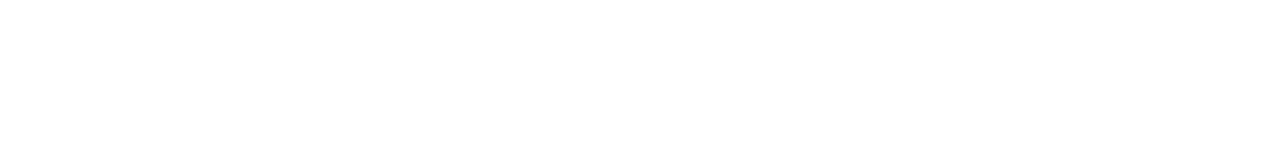
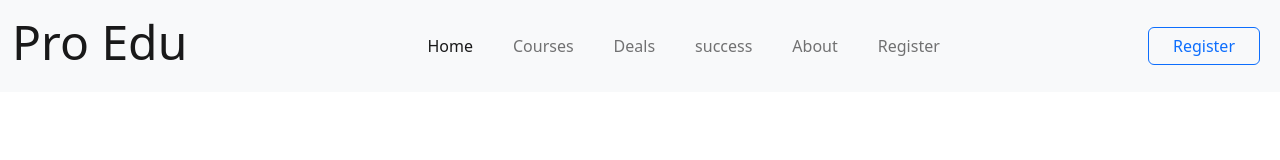
Before and after one commit to songramshrabonm1/edTech-website, a plain HTML site: page index.html in a window 1280 px wide. Drawn offline with nearby package versions, Linux system fonts and the light colour scheme.

Commit message:
navbar-added

```diff
--- a/index.html
+++ b/index.html
@@ -20,7 +20,49 @@
 </head>
 <body>
 
+    <header>
+        <nav class="navbar navbar-expand-lg bg-light">
+            <div class="container-fluid">
+              <a class="navbar-brand" href="#"><h2 class=" display-5">Pro Edu</h2></a>
 
+              <button class="navbar-toggler ms-auto " type="button" data-bs-toggle="collapse" data-bs-target="#navbarNav" aria-controls="navbarNav" aria-expanded="false" aria-label="Toggle navigation">
+                <span class="navbar-toggler-icon"></span>
+              </button>
+
+              <div class="collapse navbar-collapse justify-content-evenly" id="navbarNav">
+                <ul class="navbar-nav ">
+                  <li class="nav-item">
+                    <a class="nav-link active ms-4" aria-current="page" href="#">Home</a>
+                  </li>
+                  <li class="nav-item ms-4">
+                    <a class="nav-link" href="#">Courses</a>
+                  </li>
+                  <li class="nav-item ms-4">
+                    <a class="nav-link" href="#">Deals</a>
+                  </li>
+                  <li class="nav-item ms-4">
+                    <a class="nav-link">success</a>
+
+                  </li>
+                  <li class="nav-item ms-4">
+                    <a class="nav-link" href="#">About</a>
+                  </li>
+
+                  <li class="nav-item ms-4">
+                    <a class="nav-link" href="#">Register</a>
+                  </li>
+                </ul>
+
+
+              </div>
+              <div class="px-2 btnn">
+                  <button class="btn btn-outline-primary px-4   " type="button">Register</button>
+
+              </div>
+
+            </div>
+          </nav>
+    </header>
             <!--..........js cdn link added ...........-->
 
         <script src="https://cdn.jsdelivr.net/npm/bootstrap@5.2.1/dist/js/bootstrap.bundle.min.js"></script>
--- a/style.css
+++ b/style.css
@@ -0,0 +1,18 @@
+*{
+    margin: 0px;
+    padding: 0px;
+    box-sizing: border-box;
+}
+
+
+@import url('https://fonts.googleapis.com/css2?family=Bebas+Neue&family=Inter:wght@500;600;700&family=Poppins:ital,wght@0,500;0,600;0,700;1,500&family=Roboto:wght@700&display=swap');
+
+body{
+    font-family: 'Poppins', sans-serif;
+
+}
+@media screen and (max-width: 576px){
+    .btnn{
+        display: none;
+    }
+}
```
